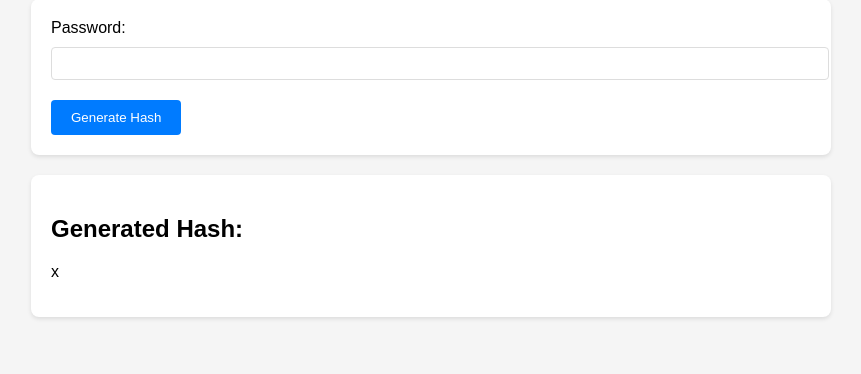
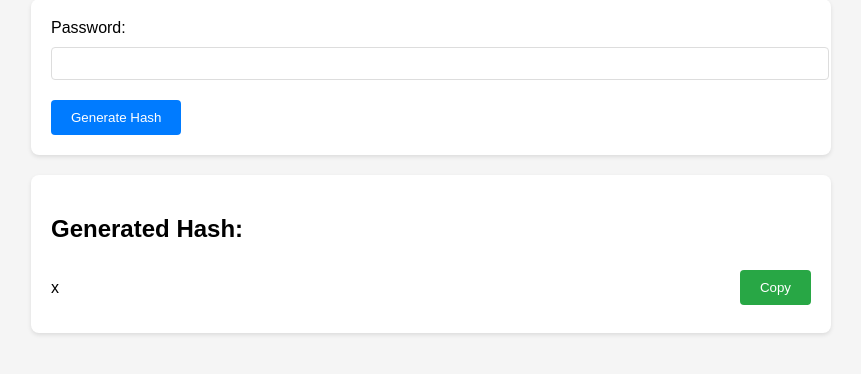
Before and after one commit to tiritibambix/HashZeugUI, a Flask app: template templates/index.html in a window 1280 px wide. Shown: the part 101-475 px from the top of the page, without its empty margins (209-1070 px from the left). Run offline with Flask 3, Linux system fonts and the light colour scheme; the template is opened without the code that fills it: most values are stand-ins (such as "Sample title", 1, 10 or a date in 2020).

Commit message:
feat: add copy button for hash result

```diff
--- a/templates/index.html
+++ b/templates/index.html
@@ -51,6 +51,25 @@
             border-radius: 8px;
             box-shadow: 0 2px 4px rgba(0,0,0,0.1);
         }
+        .hash-container {
+            display: flex;
+            align-items: center;
+            gap: 10px;
+        }
+        .hash-text {
+            word-break: break-all;
+            flex-grow: 1;
+        }
+        .copy-button {
+            flex-shrink: 0;
+            background-color: #28a745;
+        }
+        .copy-button:hover {
+            background-color: #218838;
+        }
+        .copied {
+            background-color: #218838;
+        }
     </style>
 </head>
 <body>
@@ -63,8 +82,26 @@
     {% if hash_result %}
     <div class="result">
         <h2>Generated Hash:</h2>
-        <p style="word-break: break-all;">{{ hash_result }}</p>
+        <div class="hash-container">
+            <p id="hashText" class="hash-text">{{ hash_result }}</p>
+            <button onclick="copyHash()" class="copy-button">Copy</button>
+        </div>
     </div>
     {% endif %}
+
+    <script>
+        function copyHash() {
+            const hashText = document.getElementById('hashText').textContent;
+            navigator.clipboard.writeText(hashText).then(() => {
+                const copyButton = document.querySelector('.copy-button');
+                copyButton.textContent = 'Copied!';
+                copyButton.classList.add('copied');
+                setTimeout(() => {
+                    copyButton.textContent = 'Copy';
+                    copyButton.classList.remove('copied');
+                }, 2000);
+            });
+        }
+    </script>
 </body>
 </html>
```
